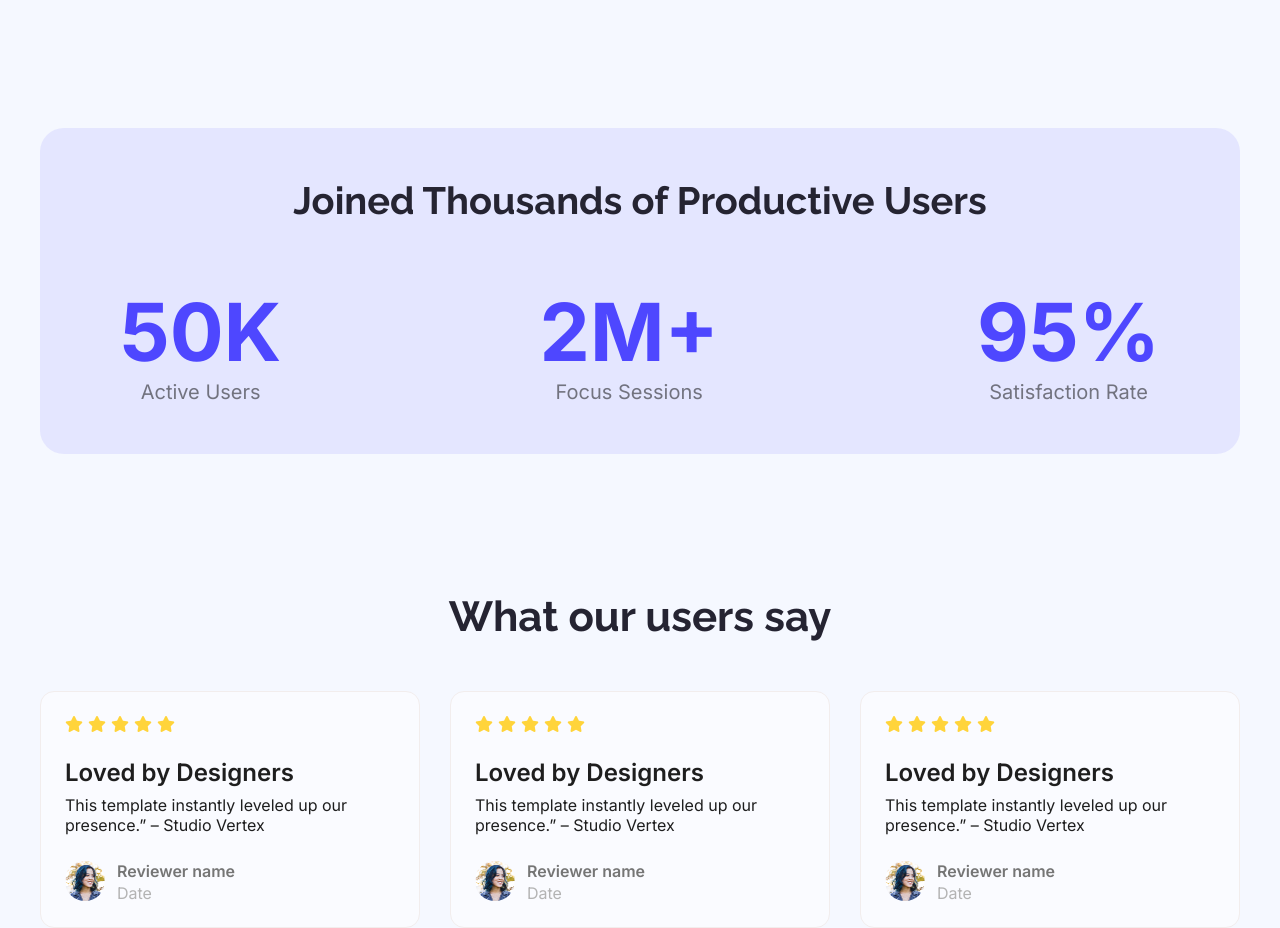
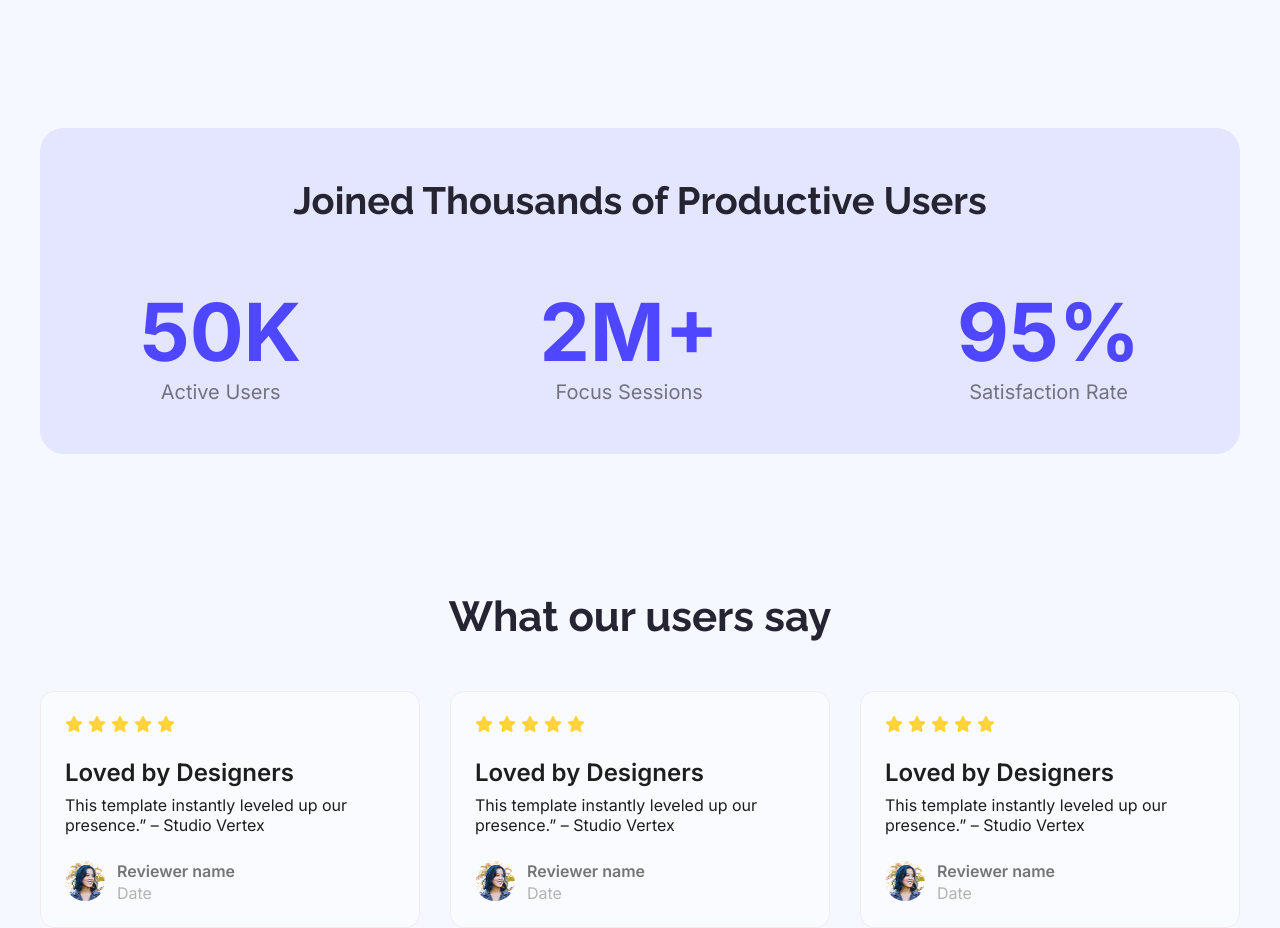
Before and after one commit to AsifAlishishir/PROGRAMMING-HERO-ASSIGNMENT-01, a plain HTML site: page index.html in a window 1280 px wide. Shown: the part 1220-2148 px from the top of the page. Drawn offline with Linux system fonts and the light colour scheme.

Commit message:
increased padding left-right in productive user section

```diff
--- a/styles/style.css
+++ b/styles/style.css
@@ -121,7 +121,7 @@ nav{
 
 .productive-user-content{
     background-color: rgba(78, 71, 255, 0.1);
-    padding: 50px 80px;
+    padding: 50px 100px;
     border-radius: 24px;
     text-align: center;
 }
```
Also changed, not shown: index.html (+2 -2 lines).
